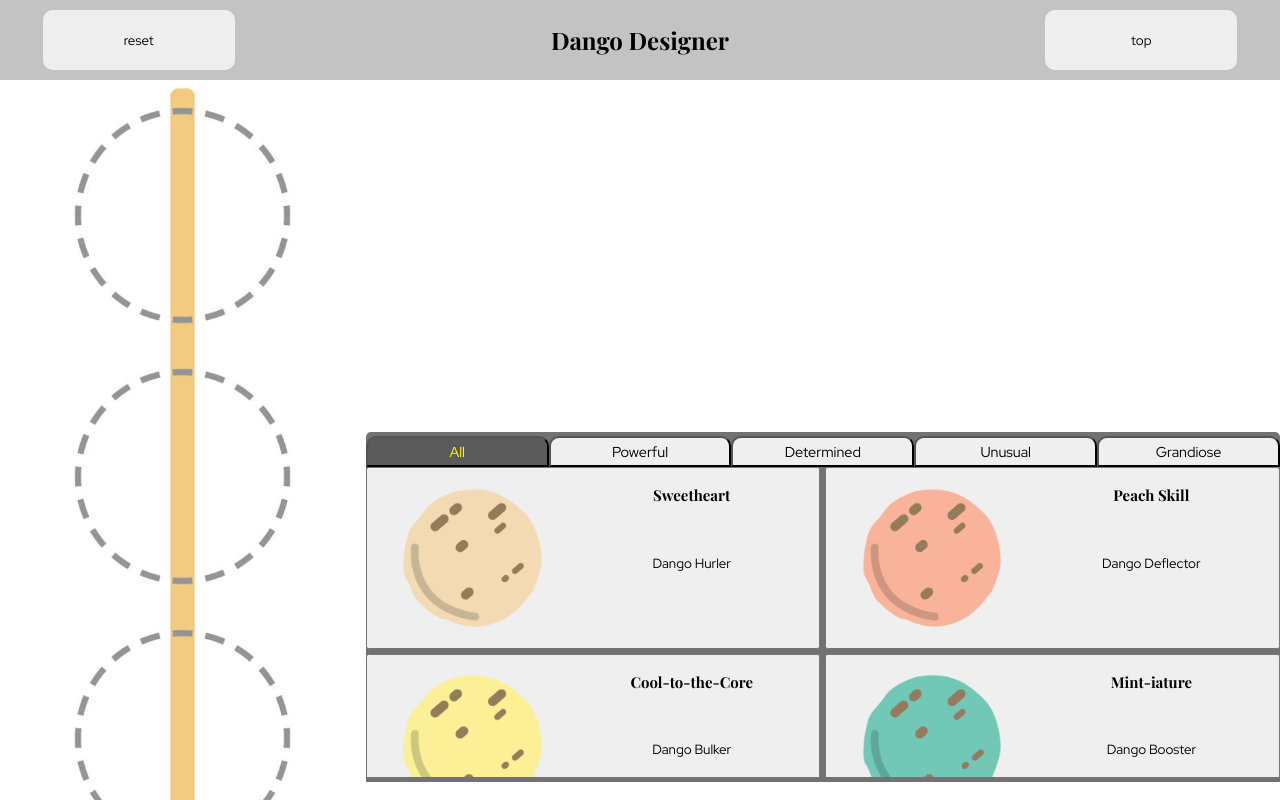
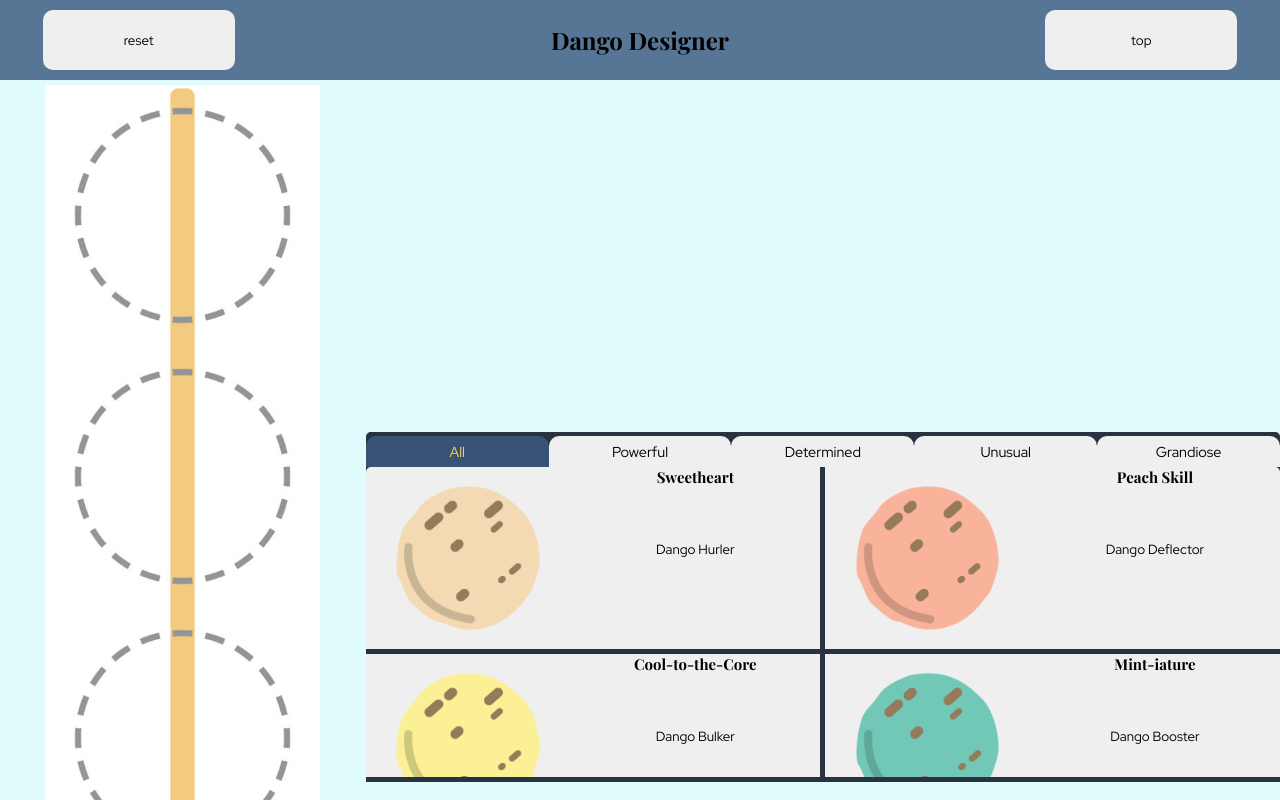
Before and after one commit to ColbPeyton/design-dango, a React (Create React App) app: page / in a window 1280 px wide. Shown: the top 800 px of the page. Built offline with nearby package versions, Linux system fonts and the light colour scheme; a web font is replaced by a local one.

Commit message:
add color/styling across app

```diff
--- a/src/styles/App.scss
+++ b/src/styles/App.scss
@@ -1,7 +1,11 @@
+@import './colors';
+
 .container-app{
     width: 100%;
     height: 100%;
     max-width: 2000px;
+    background-color: $background-light;
+
 
     .container-dango-selection-stick{
         width: 100%;
--- a/src/styles/DangoSelection.scss
+++ b/src/styles/DangoSelection.scss
@@ -1,5 +1,6 @@
+@import './colors';
 .container-dango-selection{
-    background-color: rgba(51, 51, 51, 0.445);
+    background-color: $background-dark;
     width: 100%;
     height: 350px;
     overflow-x:hidden;
@@ -20,8 +21,8 @@
             border-top-right-radius: 10px;
             font-size: 0.9rem;
             &.active{
-                background-color: rgba(51, 51, 51, 0.349);
-                color: yellow;
+                background-color: $background-overlay;
+                color: $yellow;
             }
         }
     }
--- a/src/styles/Header.scss
+++ b/src/styles/Header.scss
@@ -1,10 +1,15 @@
+@import './colors';
 .container-header{
     width: 100%;
     height: 10vh;
     display: flex;
     justify-content: space-around;
     align-items: center;
-    background-color: rgba(78, 78, 78, 0.336);
+    background-color: $background-overlay;
+    position: sticky;
+    z-index: 20;
+    top: 0;
+    left: 0;
     .contatiner-top-btn{
         width: 15%;
         height: 100%;
--- a/src/styles/_colors.scss
+++ b/src/styles/_colors.scss
@@ -1,6 +1,5 @@
 $background-dark: #293241;
 $orange: #EE6C4D;
-$green: #558564;
 $background-light: #E0FBFC;
 $yellow: #F4D35E;
-$background-overlay: #3D5A80;
+$background-overlay: #3d5a80d5;
--- a/src/styles/index.scss
+++ b/src/styles/index.scss
@@ -1,11 +1,13 @@
-
+@import './colors';
 @import './font';
 body {
+  background-color: $background-dark;
+}
+
+*{
   margin: 0;
   padding: 0;
   box-sizing: border-box;
-  width: 100%;
-  height: 100%;
 }
 
 h1, h2, h3, h4{
@@ -16,6 +18,14 @@ p, button{
   font-family: $text;
 }
 
+
+button{
+  border: none;
+  cursor: pointer;
+  &:focus {outline:0;}
+}
+
+
 @media screen and (min-width: 2000px){
   body{
     display: flex;
```
